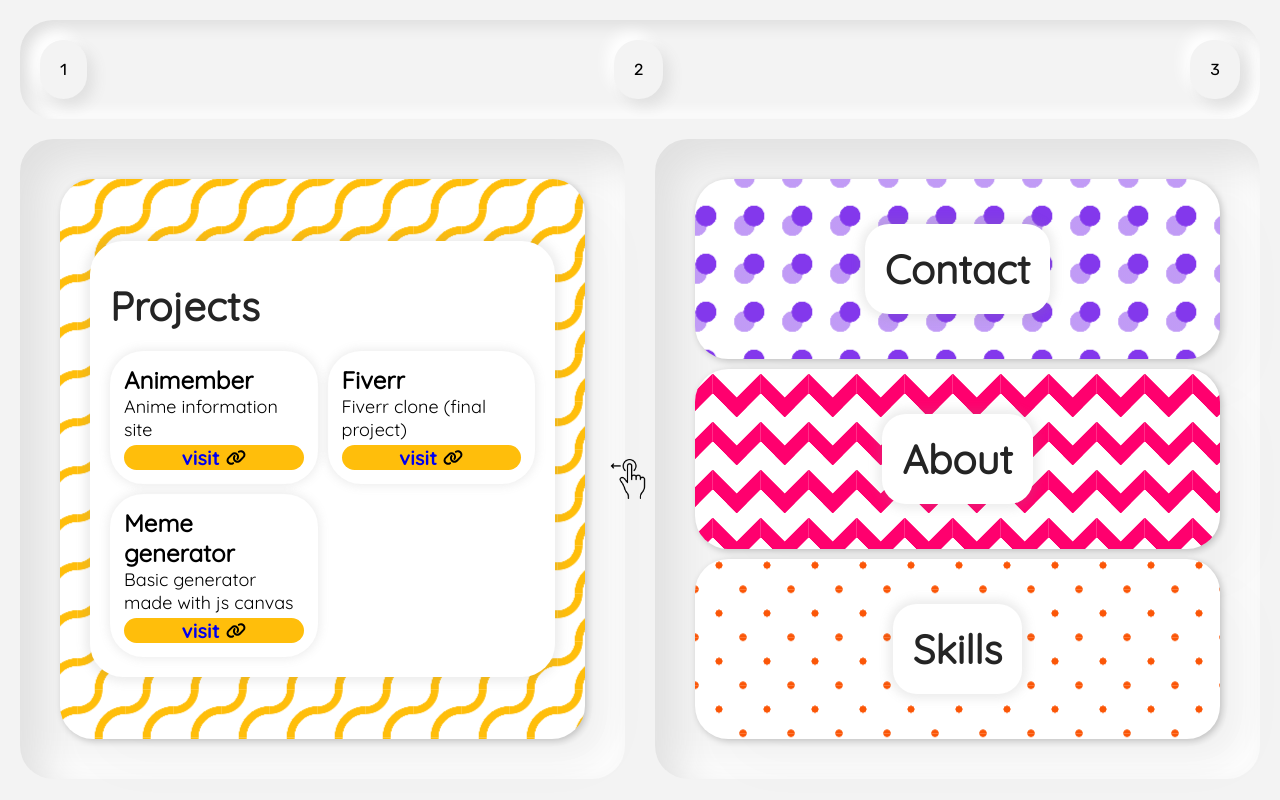
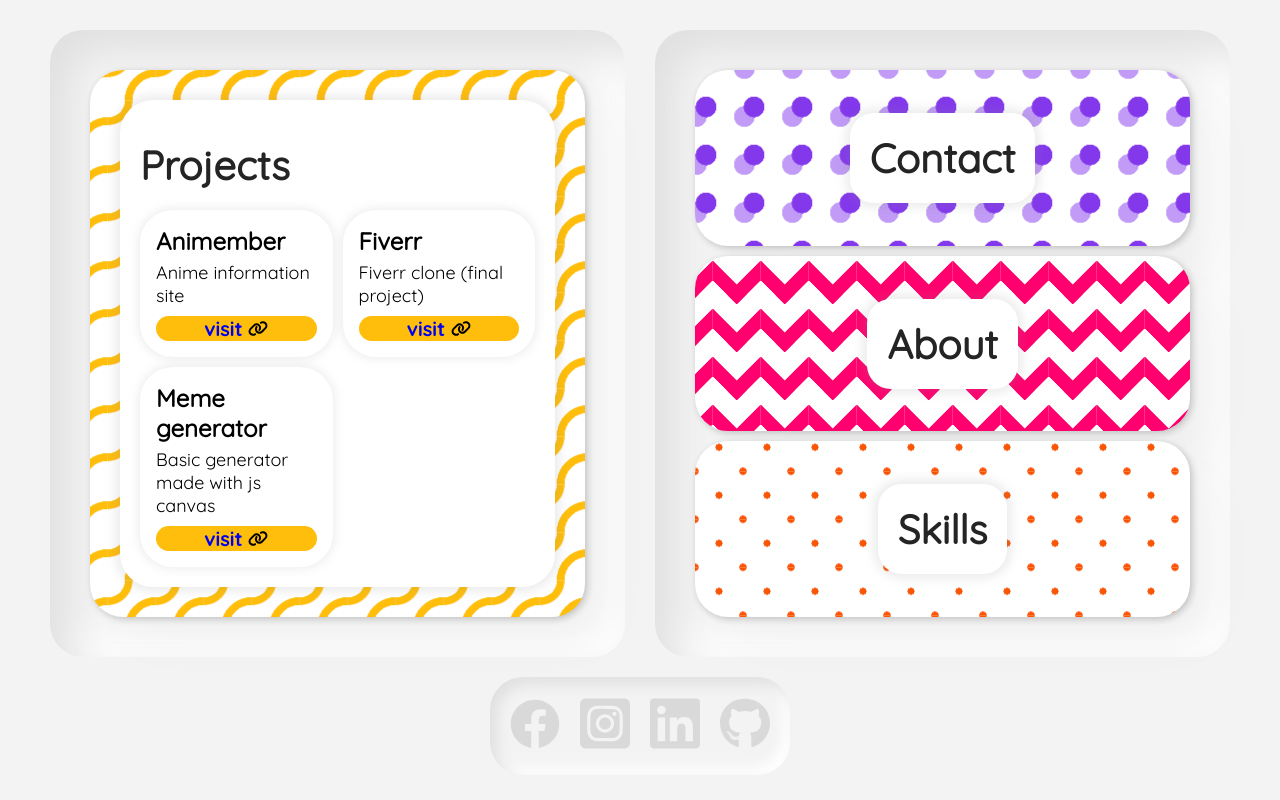
Before and after one commit to EilonV/portfolio, a React app: page / in a window 1280 px wide. Built offline with nearby package versions, Linux system fonts and the light colour scheme.

Commit message:
changed header to footer, updated style added icon

```diff
--- a/src/assets/scss/animations/icons.scss
+++ b/src/assets/scss/animations/icons.scss
@@ -1,11 +1,52 @@
 @keyframes dnd {
+
+    0% {
+        transform: translate(0%, 0%);
+    }
+
+    25% {
+        opacity: 1;
+
+    }
+    40%{
+        transform: translate(-50%, -50%);
+
+    }
+    50% {
+        transform: translate(-50%, -50%);
+    }
+    60%{
+        transform: translate(-50%, -50%);
+
+    }
+    75% {
+        opacity: 1;
+    }
+
+    100% {
+        transform: translate(-100%, 0%);
+
+    }
+
+    // to {
+    //     transform: translate(-80%, -80%);
+
+    // }
+}
+
+@keyframes dnd2 {
     to {
-        transform: translateX(-80%);
+        transform: rotate(180deg);
     }
+
+    // to {
+    //     transform: translateX(-80%);
+
+    // }
 }
 
 @keyframes link {
-    to{
+    to {
         transform: rotate(360deg);
     }
 }
--- /dev/null
+++ b/src/assets/scss/components/footer.scss
@@ -0,0 +1,42 @@
+.footer {
+
+    font-family: Rubik;
+    display: flex;
+    justify-content: center;
+    align-items: center;
+
+    nav {
+        width: fit-content;
+        border-radius: 33px;
+        background: $white;
+        box-shadow: inset 7px 7px 14px #e0e0e0,
+            inset -7px -7px 14px white;
+        padding: 2px 10px;
+        align-items: center;
+        margin: auto;
+    }
+
+    li {
+        display: flex;
+        border-radius: 18px;
+        // background: $white;
+        // box-shadow: 7px 7px 14px #e0e0e0,
+        //     -7px -7px 14px white;
+        // // padding: 10px;
+        transition: 0.2s;
+        font-size: 20px;
+        margin: 0 10px;
+        filter: invert(85%);
+
+        img {
+            width: 50px;
+        }
+
+        &:hover {
+            cursor: pointer;
+            transform: translate(0px, -5px);
+            filter: invert(60%);
+
+        }
+    }
+}
--- a/src/assets/scss/components/header.scss
+++ /dev/null
@@ -1,29 +0,0 @@
-.header {
-
-    font-family: Rubik;
-
-    nav {
-        border-radius: 33px;
-        background: $white;
-        box-shadow: inset 7px 7px 14px #e0e0e0,
-            inset -7px -7px 14px white;
-        padding: 20px;
-        align-items: center;
-        margin: 20px 0;
-    }
-
-    p {
-        border-radius: 24px;
-        background: $white;
-        box-shadow: 7px 7px 14px #e0e0e0,
-            -7px -7px 14px white;
-        padding: 20px;
-        transition: 0.2s;
-
-        &:hover {
-            background: $purple;
-            color: $white;
-            cursor: pointer;
-        }
-    }
-}
--- a/src/assets/scss/setup/_mixins.scss
+++ b/src/assets/scss/setup/_mixins.scss
@@ -1,3 +1,5 @@
+@use 'sass:list';
+
 @mixin for-mobile-layout {
     @media (max-width: $mobile-breakpoint) {
         @content;
@@ -27,6 +29,11 @@
         minmax($layoutPadding, 1fr) minmax(auto, $max) minmax($layoutPadding, 1fr);
 }
 
-@mixin random-clr() {
+@mixin random-bg() {
     background: rgb(random(255), random(255), random(255));
 }
+
+@mixin random-color-list() {
+    background: list.nth($list, random(list.length($list)));
+    // content: random($limit: 600);
+}
--- a/src/assets/scss/setup/_variables.scss
+++ b/src/assets/scss/setup/_variables.scss
@@ -1,14 +1,13 @@
 // Colors
-$yellow: #FFED71;
+$white: #f3f3f3;
+$black: #242424;
+$purple: #9367FF;
+$yellow: #ffbe0b;
 $orange: #fc8a61;
-$pink: #FF7EB1;
-$purple: #9367FF;
-$blue: #6BD7FF;
-$grey: #898989;
-$white: #f3f3f3;
-$brown: #e8b478;
-$orange: #ffbe0b;
-$black: #242424;
+$pink: #ff006e;
+
+$list: $purple, $orange, $yellow, $pink;
+
 // LAYOUT
 $layoutPadding: 20px;
 
--- a/src/assets/scss/styles.scss
+++ b/src/assets/scss/styles.scss
@@ -14,7 +14,7 @@
 @import 'bgs/bg.scss';
 
 // CMPS
-@import 'components/header.scss';
+@import 'components/footer.scss';
 
 // ANIMATIONS
 @import 'animations/bg.scss';
--- a/src/assets/scss/views/_home.scss
+++ b/src/assets/scss/views/_home.scss
@@ -1,7 +1,7 @@
 .home {
     background: $white;
     user-select: none;
-    margin-bottom: 20px;
+    padding: 30px 30px 20px 30px;
 
     .item {
         background-color: $white;
@@ -11,11 +11,10 @@
         justify-content: center;
         align-items: center;
         border-radius: 33px;
+        transition: 0.2s;
         box-shadow:
             2px 2px 7px rgba(0, 0, 0, 0.2),
             31px 31px 55px rgba(0, 0, 0, 0.02);
-
-        // animation: animatedBG 10s infinite forwards ease-in-out;
 
         h1 {
             text-align: center;
@@ -26,16 +25,6 @@
             padding: 20px;
             border-radius: 24px;
         }
-
-        // p {
-        //     text-align: center;
-        //     font-size: 40px;
-        //     font-weight: 700;
-        //     color: $black;
-        //     background: white;
-        //     padding: 10px;
-        //     border-radius: 24px;
-        // }
 
         &.about {
             background-position-x: 0%;
@@ -66,6 +55,9 @@
             animation: diagonalDown 4s infinite linear;
         }
 
+        &:hover {
+            transform: translate(0px, -10px);
+        }
     }
 
     .dnd-container {
@@ -78,11 +70,15 @@
             top: 50%;
             justify-content: center;
             align-items: center;
+            padding: 50px;
+            opacity: 0;
+
             img {
                 width: 40px;
-                transform: translateX(-50%);
-                animation: dnd 1s 3 forwards ease-in-out;
-                // animation: name duration timing-function delay iteration-count direction fill-mode;
+            }
+
+            &.active {
+                animation: dnd 1s 2 forwards ease-in-out;
             }
         }
     }
@@ -90,7 +86,8 @@
     .dragging-zone,
     .drop-zone {
         padding: 40px;
-        min-height: 80vh;
+        min-height: 78vh;
+
     }
 
     .dragging-zone {
@@ -216,13 +213,16 @@
                 a {
                     background-size: 100% 100%;
                     transition: 0.2s;
+                    width: 50px;
+                    height: 50px;
                 }
 
                 a:hover {
                     transition: 0.2s;
                     // animation: rotate 2s infinite linear;
                     // background-color: gray;
-                    padding: 30px;
+                    // padding: 30px;
+                    transform: scale(1.4);
                 }
 
                 :nth-child(1) {
@@ -265,16 +265,30 @@
                 gap: 10px;
                 transition: 0.2s;
 
+                .project {
+                    box-shadow: 0px 0px 10px 2px #8b8b8b27;
+                    border-radius: 33px;
+                    padding: 16px;
+                    position: relative;
+                    height: 100%;
+                    display: flex;
+                    flex-direction: column;
+                    gap: 5px;
+                }
+
                 p {
                     font-size: 18px;
                 }
 
                 a {
+                    display: flex;
+                    justify-content: center;
                     font-family: quicksand-b;
                     font-size: 20px;
-                    background-color: $orange;
+                    background-color: $yellow;
                     border-radius: 33px;
                     margin-top: 4px;
+                    bottom: 0;
 
                     img {
                         width: 20px;
@@ -291,18 +305,7 @@
                     }
                 }
 
-                .project {
-                    box-shadow: 0px 0px 10px 2px #8b8b8b27;
-                    border-radius: 33px;
-                    padding: 14px;
-                    position: relative;
 
-                    a {
-                        display: flex;
-                        justify-content: center;
-                    }
-
-                }
             }
         }
     }
--- /dev/null
+++ b/src/components/footer.jsx
@@ -0,0 +1,32 @@
+import facebook from '../assets/pics/icons/facebook.svg'
+import instagram from '../assets/pics/icons/instagram.svg'
+import linkedin from '../assets/pics/icons/linkedin.svg'
+import github from '../assets/pics/icons/github.svg'
+
+export const Footer = () => {
+
+    return <section className="footer main-layout">
+        <nav>
+            <ul className="flex space-between align-center">
+                <li>
+                    <a href="https://www.facebook.com/dontmindmejustcleaninguphere/" target='noopener'>
+                        <img src={facebook} alt="" />
+                    </a>
+                </li>
+                <li>
+                    <a href="https://www.instagram.com/eilon_vana/" target='noopener'>
+                        <img src={instagram} alt="" />
+                    </a>
+                </li>
+                <li>
+                    <a href="https://www.linkedin.com/in/eilonvana/" target='noopener'>
+                        <img src={linkedin} alt="" />
+                    </a>
+                </li>
+                <li>
+                    <a href="https://github.com/EilonV" target='noopener'><img src={github} alt="" /></a>
+                </li>
+            </ul>
+        </nav>
+    </section>
+}
--- a/src/components/header.jsx
+++ /dev/null
@@ -1,12 +0,0 @@
-export const Header = () => {
-
-    return <section className="header main-layout">
-        <nav className="flex space-between">
-
-            <p>1</p>
-            <p>2</p>
-            <p>3</p>
-
-        </nav>
-    </section>
-}
--- a/src/pages/home.jsx
+++ b/src/pages/home.jsx
@@ -5,14 +5,32 @@ import { reorganize, reorganize2 } from '../slices/dndSlice'
 import hand from '../assets/pics/hand.png'
 import me from '../assets/pics/me.JPG'
 import link from '../assets/pics/icons/link.svg'
+import { useRef } from "react"
 
 export const Home = () => {
 
     const dispatch = useDispatch()
     const { list, list2 } = useSelector((state) => state.dnd)
+    const gestureRef = useRef(null);
 
     let newList = list.slice()
     let newList2 = list2.slice()
+
+    setTimeout(() => {
+        gestureRef.current.classList.add('active')
+    }, 1000);
+
+    setInterval(() => {
+        gestureRef.current.classList.add('active')
+    }, 25000);
+    setInterval(() => {
+        gestureRef.current.classList.remove('active')
+    }, 40000);
+
+    // let remove = setInterval(() => {
+    //     clearInterval(interval)
+    //     gestureRef.current.classList.remove('active')
+    // }, 6000);
 
     const handleOnDragEnd = (result) => {
 
@@ -60,7 +78,7 @@ export const Home = () => {
 
     return <section className="home main-layout">
         <div className="dnd-container flex">
-            <div className="drag-gesture flex column">
+            <div className="drag-gesture flex column" ref={gestureRef}>
                 <img src={hand} alt="" />
             </div>
             <DragDropContext onDragEnd={handleOnDragEnd}>
--- a/src/root-cmp.jsx
+++ b/src/root-cmp.jsx
@@ -1,15 +1,15 @@
 import { Route, Routes } from 'react-router-dom'
 import { Home } from './pages/home'
 import './assets/scss/styles.scss'
-import { Header } from './components/header'
+import { Footer } from './components/footer'
 
 function App() {
   return (
     <div>
-      <Header/>
       <Routes>
         <Route path='/' element={<Home />} />
       </Routes>
+      <Footer/>
     </div >
   )
 }
```
